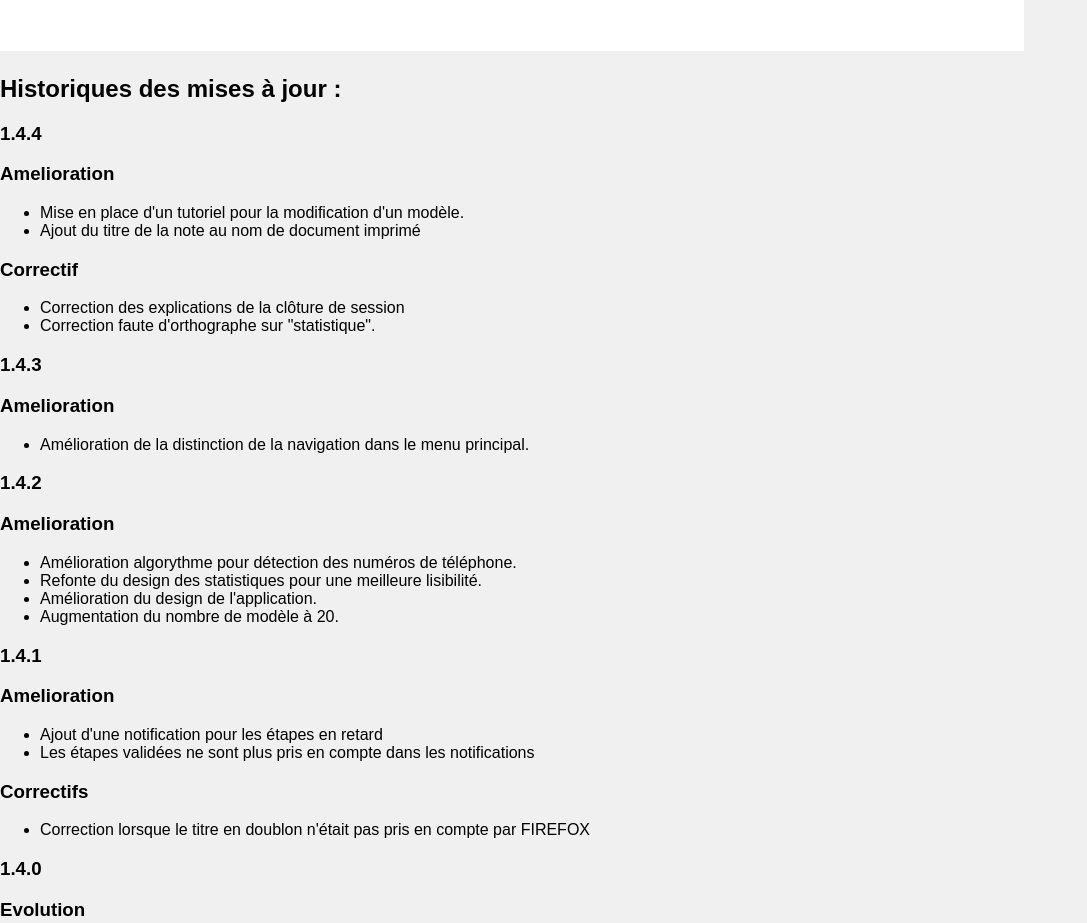
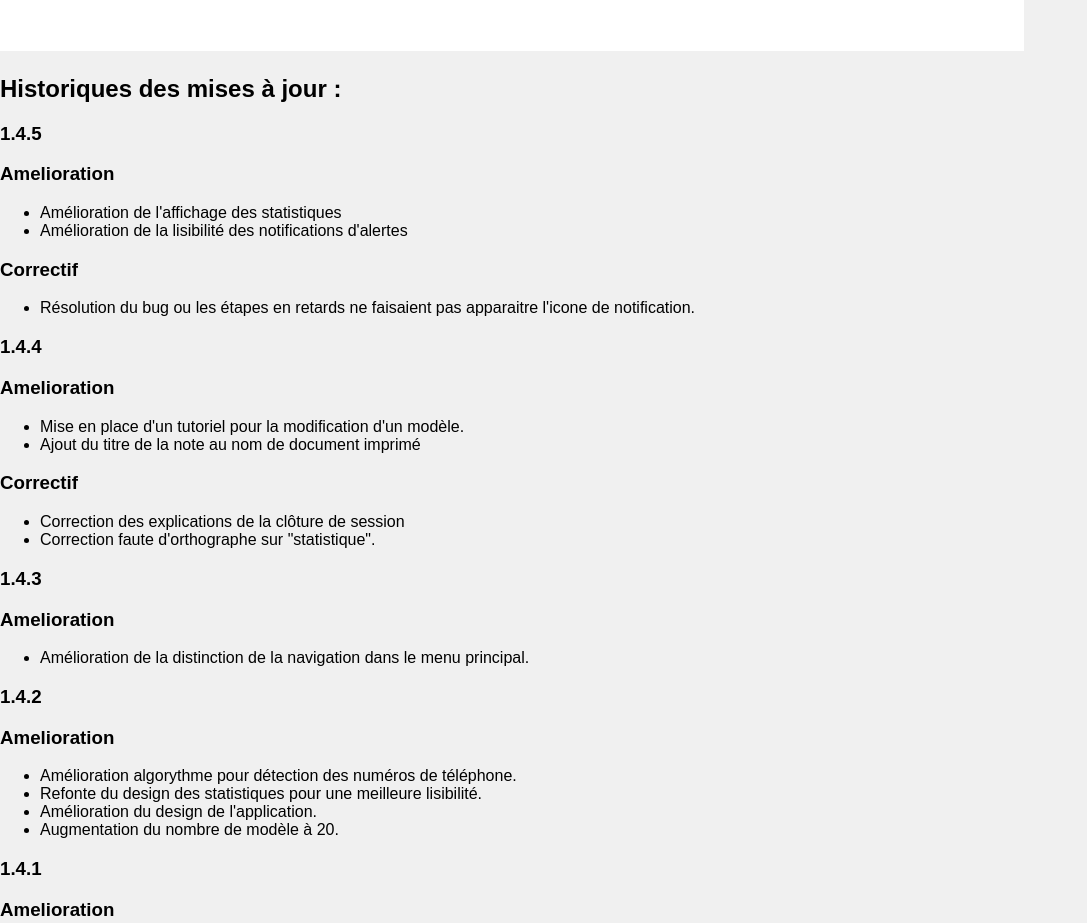
Before and after one commit to EmmTarSoftware/Mind2Task-Info, a plain HTML site: page actualite.html in a window 1280 px wide. Shown: the part 885-1808 px from the top of the page, without its empty margins (0-1087 px from the left). Drawn offline with Linux system fonts and the light colour scheme.

Commit message:
20241025-1823

```diff
--- a/actualite.html
+++ b/actualite.html
@@ -37,6 +37,21 @@
 
 
     <!-- 1.4.0 -->
+    <h3>1.4.5</h3>
+    <h3>Amelioration</h3>
+    <ul>
+        <li>Amélioration de l'affichage des statistiques</li>
+        <li>Amélioration de la lisibilité des notifications d'alertes</li>
+    </ul>
+    <h3>Correctif</h3>
+    <ul>
+        <li>Résolution du bug ou les étapes en retards ne faisaient pas apparaitre l'icone de notification.</li>
+    </ul>
+
+
+
+
+
     <h3>1.4.4</h3>
     <h3>Amelioration</h3>
     <ul>
```
